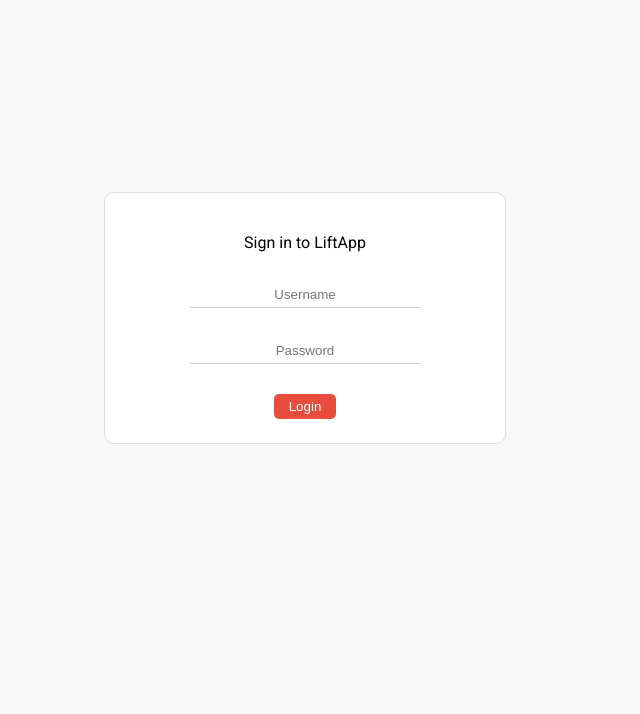
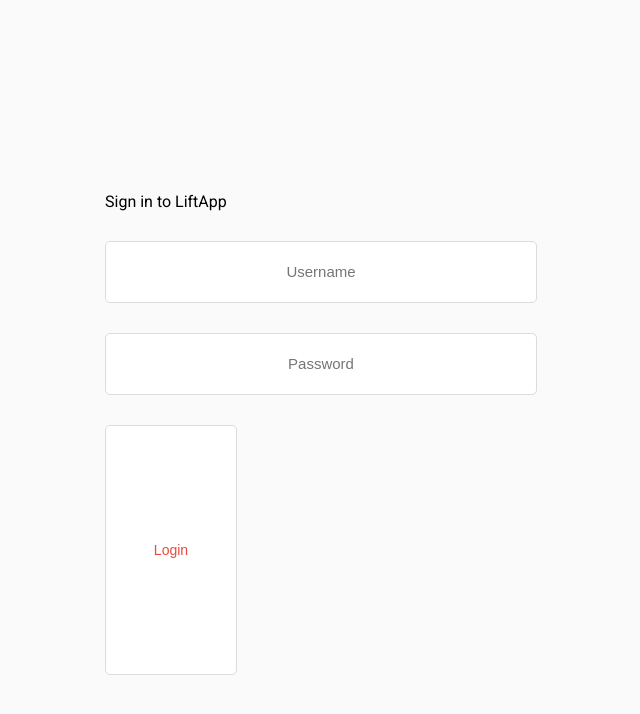
Before and after one commit to austinbailey1114/LiftAppSite, a PHP site: page /login.html in a window 1280 px wide. Shown: the top 714 px of the page, without its empty margins (335-975 px from the left). Run offline with PHP 8.4, Linux system fonts and the light colour scheme.

Commit message:
updated css of login

```diff
--- a/css/loginstyle.css
+++ b/css/loginstyle.css
@@ -2,7 +2,13 @@ body {
 	font-family: 'Roboto' !important;
 	margin:0;
 	padding: 0;
-	background-color: #f8f8f8
+	background-color: #fAfAfA;
+	text-align: left;
+}
+
+h1 {
+	font-weight: 200;
+	font-size: 27px;
 }
 
 input {
@@ -10,35 +16,39 @@ input {
     border:2px solid #ccc;
     width: 200px;
     margin: auto;
-    border-bottom: 1px solid #ccc;
-    border-top: 0px solid #ccc;
-    border-right-width: 0px;
-    border-left-width: 0px;
     text-align: center;
+    border: 1px solid #DCDCDC;
+    background-color: white;
+    border-radius: 5px;
+    height: 50px;
+    width: 100%;
+}
+
+::-webkit-input-placeholder { /* Chrome/Opera/Safari */
+  font-size: 15px;
+  font-weight: 200;
 }
 
 button {
-	color: white;
-	padding:5px 15px;
-    background: #E74C3C;
-    margin: auto;
-    border:0 none;
-    cursor:pointer;
-    -webkit-border-radius: 5px;
-    border-radius: 5px;
-
+	color: #E74C3C;
+  height: 100%;
+  width: 33%;
+  border: 0px solid #DCDCDC;
+  border-radius: 5px;
+  background-color: white;
+  font-size: 14px;
+  font-weight: 200;
+  line-height: 50px;
+  border: 1px solid #DCDCDC;
 }
 
 #mainDiv {
 	width: 400px;
 	height: 250px;
-	border: 1px solid #DCDCDC;
-	text-align: center;
-	align-content: center;
+	text-align: left;
 	margin: auto;
 	margin-top: 15%;
 	border-radius: 10px;
-	background-color: white;
 }
 
 #usernameInput, #passwordInput, #login {
--- a/index.php
+++ b/index.php
@@ -66,7 +66,7 @@ if (curl_errno($ch)) {
     echo 'Error:' . curl_error($ch);
 }
 
-curl_close ($ch);
+curl_close($ch);
 
 $foodhistory = json_decode(trim($foodhistory), true);
 
--- a/login.php
+++ b/login.php
@@ -1,3 +1,7 @@
+<?
+
+?>
+
 <!DOCTYPE html>
 <html>
 <head>
@@ -6,7 +10,7 @@
 </head>
 <body>
 	<div id="mainDiv">
-		<p>Sign in to LiftApp</p>
+		<h1>Sign in to LiftApp</h1>
 		<form action="./performLogin.php" method="post">
 			<input type="text" name="username" id="usernameInput" placeholder="Username">
 			<input type="text" name="password" id="passwordInput" placeholder="Password">
```
